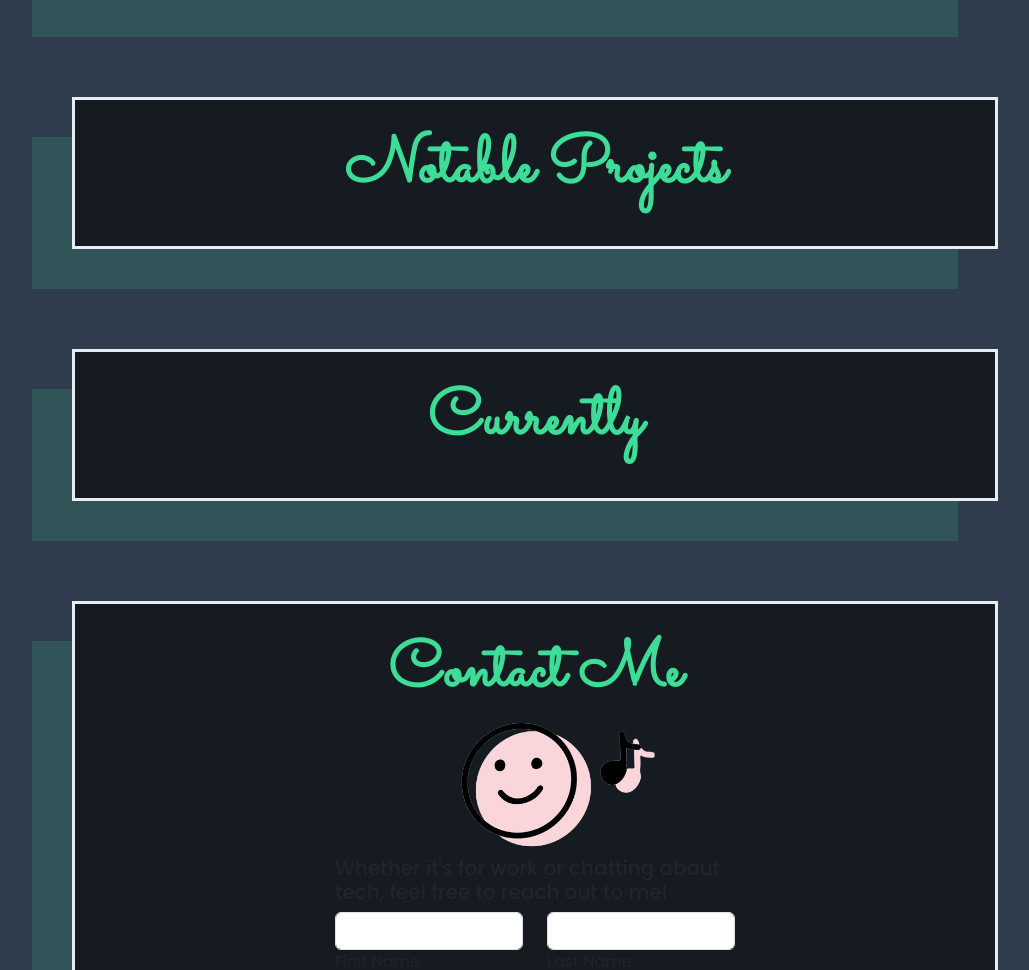
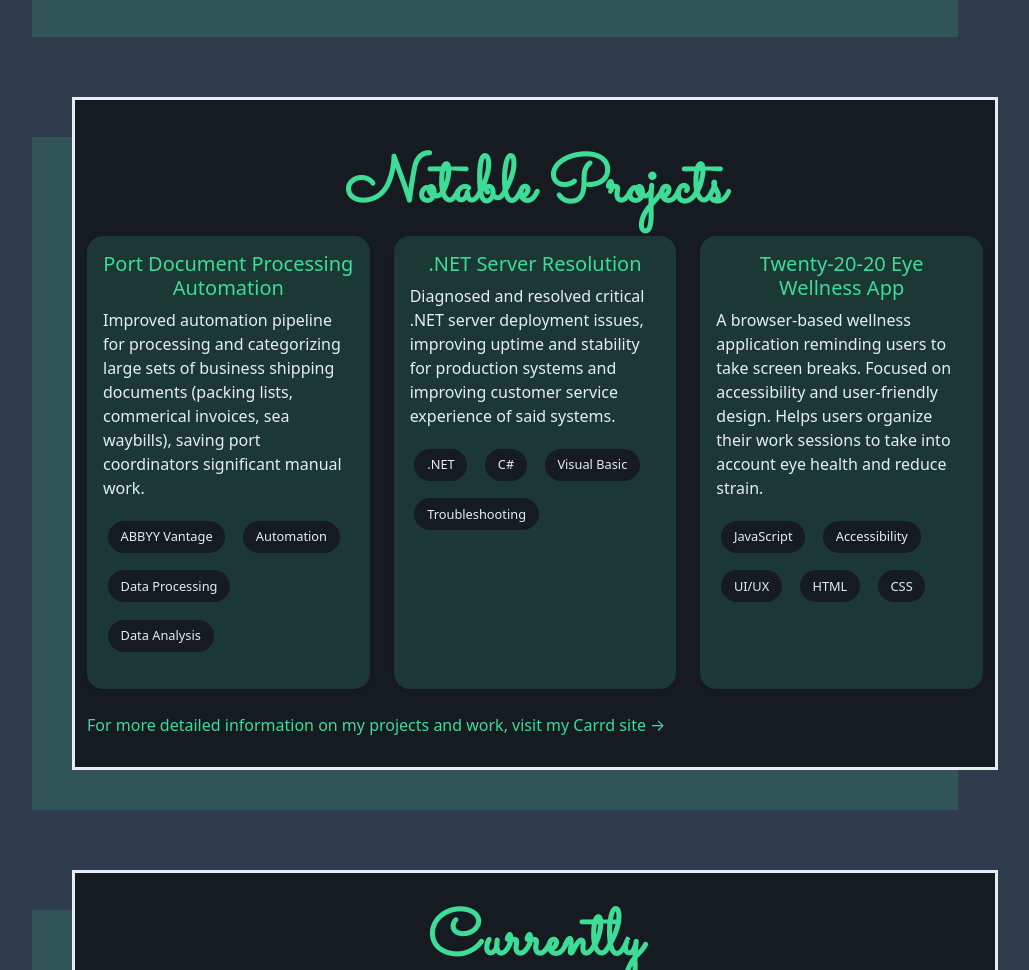
Before and after one commit to IshaA08/IshaA08.github.io, a plain HTML site: page index.html in a window 1280 px wide. Shown: the part 2215-3185 px from the top of the page, without its empty margins (105-1134 px from the left). Drawn offline with nearby package versions, Linux system fonts and the light colour scheme.

Commit message:
Fill out the 'Projects' section with info about most notable work

```diff
--- a/css/main.css
+++ b/css/main.css
@@ -477,12 +477,33 @@ h3 {
 ************************/
 #projects {
     height: auto;
-    padding-top: 30px;
+    /* padding-top: 30px; */
     background-color: var(--primary);
     padding-bottom: 30px;
     border: 3px solid var(--font);
     margin-top: 100px;
     box-shadow: -40px 40px var(--shadow-primary);
+}
+
+.card {
+    border: none;
+    border-radius: 1rem;
+    background-color: var(--shadow-primary);
+    color: var(--font);
+}
+
+.card-title {
+    color: var(--anchor);
+    text-align: center;
+}
+
+#projects .container a {
+    color: var(--anchor);
+    text-decoration: none;
+}
+
+#projects .container a:hover {
+    text-decoration: underline;
 }
 
 /***********************
--- a/index.html
+++ b/index.html
@@ -464,8 +464,72 @@
 
                 <!-- Projects section -->
                 <section id="projects">
-                    <h1>Notable Projects</h1>
+                    <div class="container">
+                        <h1>Notable Projects</h1>
+                        <div class="row g-4">
+                            <!-- Project Cards -->
+                            <div class="col-md-4">
+                                <div class="card h-100 shadow-sm">
+                                    <div class="card-body">
+                                        <h5 class="card-title">Port Document Processing Automation</h5>
+                                        <p class="card-text">
+                                            Improved automation pipeline for processing and categorizing large sets of
+                                            business shipping documents (packing lists, commerical invoices, sea
+                                            waybills), saving port coordinators significant manual work.
+                                        </p>
+                                        <div class="d-flex flex-wrap gap-2 mb-3">
+                                            <span class="skill-chip">ABBYY Vantage</span>
+                                            <span class="skill-chip">Automation</span>
+                                            <span class="skill-chip">Data Processing</span>
+                                            <span class="skill-chip">Data Analysis</span>
+                                        </div>
+                                    </div>
+                                </div>
+                            </div>
 
+                            <div class="col-md-4">
+                                <div class="card h-100 shadow-sm">
+                                    <div class="card-body">
+                                        <h5 class="card-title">.NET Server Resolution</h5>
+                                        <p class="card-text">
+                                            Diagnosed and resolved critical .NET server deployment issues, improving
+                                            uptime and stability for production systems and improving customer service
+                                            experience of said systems.
+                                        </p>
+                                        <div class="d-flex flex-wrap gap-2 mb-3">
+                                            <span class="skill-chip">.NET</span>
+                                            <span class="skill-chip">C#</span>
+                                            <span class="skill-chip">Visual Basic</span>
+                                            <span class="skill-chip">Troubleshooting</span>
+                                        </div>
+                                    </div>
+                                </div>
+                            </div>
+
+                            <div class="col-md-4">
+                                <div class="card h-100 shadow-sm">
+                                    <div class="card-body">
+                                        <h5 class="card-title">Twenty-20-20 Eye Wellness App</h5>
+                                        <p class="card-text">
+                                            A browser-based wellness application reminding users to take screen breaks.
+                                            Focused on accessibility and user-friendly design. Helps users organize
+                                            their work sessions to take into account eye health and reduce strain.
+                                        </p>
+                                        <div class="d-flex flex-wrap gap-2 mb-3">
+                                            <span class="skill-chip">JavaScript</span>
+                                            <span class="skill-chip">Accessibility</span>
+                                            <span class="skill-chip">UI/UX</span>
+                                            <span class="skill-chip">HTML</span>
+                                            <span class="skill-chip">CSS</span>
+                                        </div>
+                                    </div>
+                                </div>
+                            </div>
+                        </div>
+                        <br>
+                        <a href="https://carrd.co/build" target="_blank">For more detailed information on my projects
+                            and work, visit my Carrd site →</a>
+                    </div>
                 </section>
 
                 <!-- Currently Doing Now section -->
```
